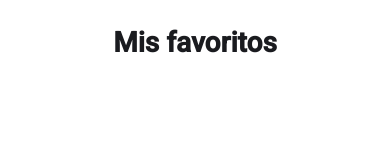
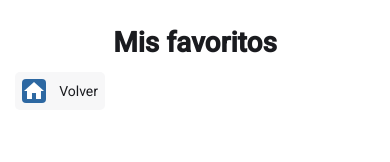
Before and after one commit to Miguel-Alejandro/rick-morty-app, an Angular app: page /favorites in a window 390 px wide. Shown: the top 162 px of the page. Built offline with nearby package versions, Linux system fonts and the light colour scheme.

Commit message:
fix: the function to open detail character modal was moved in this component and was added buttons to go home or favorites

```diff
--- a/src/app/components/character/character.html
+++ b/src/app/components/character/character.html
@@ -1,7 +1,10 @@
 <div class="character">
     <div class="character_item">
         <mat-card class="character_card" appearance="outlined">
-            <img mat-card-image [src]="character().image" alt="Photo of a Shiba Inu">
+            <img
+            mat-card-image
+            [src]="character().image" alt="Photo of a Shiba Inu"
+            (click)="openCharacterDetails(character())">
             <mat-card-content class="character_card_content">
 
                 <div class="character_name">
--- a/src/app/components/character/character.ts
+++ b/src/app/components/character/character.ts
@@ -4,6 +4,7 @@ import { CharacterResult } from '../../classes/Character';
 import { MatButtonModule } from '@angular/material/button';
 import { MatIconModule } from '@angular/material/icon';
 import { FavoritesService } from '../../services/favorites/favorites';
+import { ModalsService } from '../../services/modals/modals';
 
 @Component({
   selector: 'app-character',
@@ -18,7 +19,10 @@ import { FavoritesService } from '../../services/favorites/favorites';
 export class Character implements OnInit {
   public character = input.required<CharacterResult>();
 
-  constructor(private favoritesService: FavoritesService) {}
+  constructor(
+    private favoritesService: FavoritesService,
+    private modalSrv: ModalsService,
+  ) {}
 
   public ngOnInit(): void {
     this.isFAvorite(this.character().id);
@@ -28,6 +32,10 @@ export class Character implements OnInit {
     this.favoritesService.toggleFavorite(this.character());
   }
 
+  public openCharacterDetails = (character: CharacterResult) => {
+    this.modalSrv.openCharacterDetailsModal(character);
+  }
+
   public isFAvorite = (id: number) => {
     return this.favoritesService.isFavorite(id);
   }
--- a/src/app/pages/favorites/favorites.html
+++ b/src/app/pages/favorites/favorites.html
@@ -5,7 +5,12 @@
         </div>
 
         <div class="favorites_actions">
-
+            <div class="home" (click)="goToHome()">
+                <p>Volver</p>
+                <div class="home_icon">
+                    <mat-icon>home</mat-icon>
+                </div>
+            </div>
         </div>
 
         <div class="favorites_characters">
--- a/src/app/pages/favorites/favorites.scss
+++ b/src/app/pages/favorites/favorites.scss
@@ -5,8 +5,35 @@
         text-align: center;
     }
 
+    .favorites_actions{
+        display: flex;
+        justify-content: space-between;
+        align-items: center;
+
+        .home{
+            width: 7%;
+            display: flex;
+            justify-content: space-between;
+            flex-direction: row-reverse;
+            align-items: center;
+            height: 38px;
+            background: #F7F7F8;
+            padding: 7px;
+            border-radius: 5px;
+            cursor: pointer;
+
+            .home_icon{
+                display: flex;
+                align-items: center;
+                background-color: #2d68a2;
+                color: white;
+                border-radius: 4px;
+            }
+        }
+    }
+
     .favorites_characters{
-        margin-top: 120px;
+        margin-top: 30px;
         display: flex;
         flex-wrap: wrap;
         align-items: center;
@@ -29,6 +56,16 @@
     }
 }
 
+@media (max-width: 992px) {
+    .favorites{
+
+        .favorites_actions{
+            .home{
+                width: 13%;
+            }
+        }
+    }
+}
 
 
 @media (max-width: 768px) {
@@ -37,6 +74,12 @@
         .favorites_characters{
             .favorites_list{
                 width: 32%;
+            }
+        }
+
+        .favorites_actions{
+            .home{
+                width: 19%;
             }
         }
     }
@@ -50,5 +93,11 @@
                 width: 48%;
             }
         }
+
+        .favorites_actions{
+            .home{
+                width: 25%;
+            }
+        }
     }
 }
--- a/src/app/pages/favorites/favorites.ts
+++ b/src/app/pages/favorites/favorites.ts
@@ -1,19 +1,31 @@
 import { Component, OnInit } from '@angular/core';
 import { FavoritesService } from '../../services/favorites/favorites';
 import { Character } from '../../components/character/character';
+import { MatIconModule } from '@angular/material/icon';
+import { Route, Router } from '@angular/router';
 
 @Component({
   selector: 'app-favorites',
   templateUrl: './favorites.html',
   styleUrl: './favorites.scss',
-  imports: [Character],
+  imports: [
+    Character,
+    MatIconModule
+  ],
 })
 export class Favorites implements OnInit {
 
-  constructor(private favoritesService: FavoritesService) {}
+  constructor(
+    private favoritesService: FavoritesService,
+    private router: Router
+  ) {}
 
   public ngOnInit(): void {
     this.favoritesService.loadFavoritesFromStorage();
+  }
+
+  public goToHome = (): void => {
+    this.router.navigate(["/home"])
   }
 
   get getFavorites() {
--- a/src/app/pages/home/home.html
+++ b/src/app/pages/home/home.html
@@ -10,7 +10,7 @@
                 <app-search-bar></app-search-bar>
             </div>
 
-            <div class="favorites">
+            <div class="favorites" (click)="goToFavorites()">
                 <p>Mis favoritos</p>
                 <div class="favorites_icon">
                     <mat-icon>star_border</mat-icon>
@@ -20,7 +20,7 @@
 
         <div class="home_characters">
             @for (item of getCharacter?.results; track $index) {
-                <div class="character_list" (click)="openCharacterDetails(item)">
+                <div class="character_list">
                     <app-character [character]="item"></app-character>
                 </div>
             }
--- a/src/app/pages/home/home.scss
+++ b/src/app/pages/home/home.scss
@@ -53,6 +53,12 @@
                 width: 23%;
             }
         }
+
+        .home_actions{
+            .favorites{
+                width: 21%;
+            }
+        }
     }
 }
 
@@ -66,6 +72,12 @@
                 width: 32%;
             }
         }
+
+        .home_actions{
+            .favorites{
+                width: 29%;
+            }
+        }
     }
 }
 
@@ -77,5 +89,14 @@
                 width: 48%;
             }
         }
+
+        .home_actions{
+            .search{
+                width: 140px;
+            }
+            .favorites{
+                width: 40%;
+            }
+        }
     }
 }
--- a/src/app/pages/home/home.ts
+++ b/src/app/pages/home/home.ts
@@ -5,8 +5,7 @@ import { CharacterService } from '../../services/character/character-service';
 import { firstValueFrom } from 'rxjs';
 import { MatButtonModule } from '@angular/material/button';
 import { MatIconModule } from '@angular/material/icon';
-import {  ModalsService } from '../../services/modals/modals';
-import { CharacterResult } from '../../classes/Character';
+import { Router } from '@angular/router';
 
 @Component({
   selector: 'app-home',
@@ -23,15 +22,15 @@ export class Home implements OnInit{
 
   constructor(
     private characterSrv: CharacterService,
-    private modalSrv: ModalsService
+    private router: Router
   ) { }
 
   ngOnInit(): void {
     this.getCharacters();
   }
 
-  public openCharacterDetails = (character: CharacterResult) => {
-    this.modalSrv.openCharacterDetailsModal(character);
+  public goToFavorites = (): void => {
+    this.router.navigate(["/favorites"])
   }
 
   private getCharacters = async (): Promise<void> => {
```
